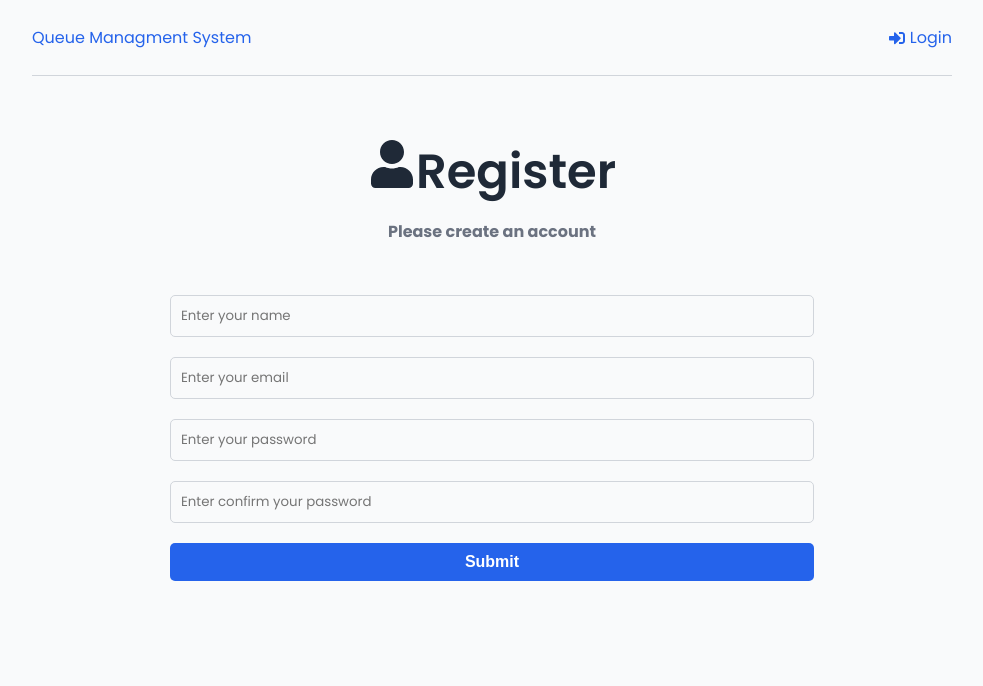
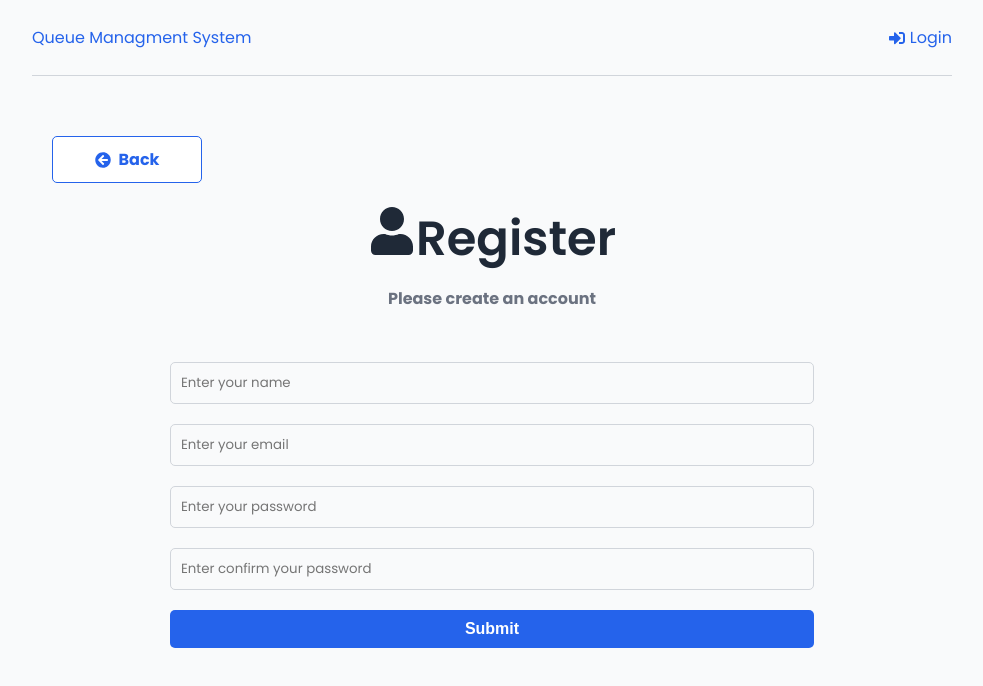
Before and after one commit to manny1918/q-in, a React (Vite) app in the folder frontend/: page /register in a window 1280 px wide. Shown: the top 686 px of the page, without its empty margins (148-1131 px from the left). Built offline with nearby package versions, Linux system fonts and the light colour scheme.

Commit message:
Add back button in register

```diff
--- a/frontend/src/pages/Register.jsx
+++ b/frontend/src/pages/Register.jsx
@@ -4,6 +4,7 @@ import { toast } from 'react-toastify'
 import { useSelector, useDispatch } from 'react-redux'
 import { register, reset } from '../features/auth/authSlice'
 import { useNavigate } from 'react-router-dom'
+import BackButton from '../components/BackButton'
 
 export default function Register() {
     const [formData, setFormData] = useState({
@@ -57,6 +58,7 @@ export default function Register() {
     return (
         <>
             <section className="heading">
+                <BackButton url='/users' />
                 <h1>
                     <FaUser />Register
                 </h1>
```
